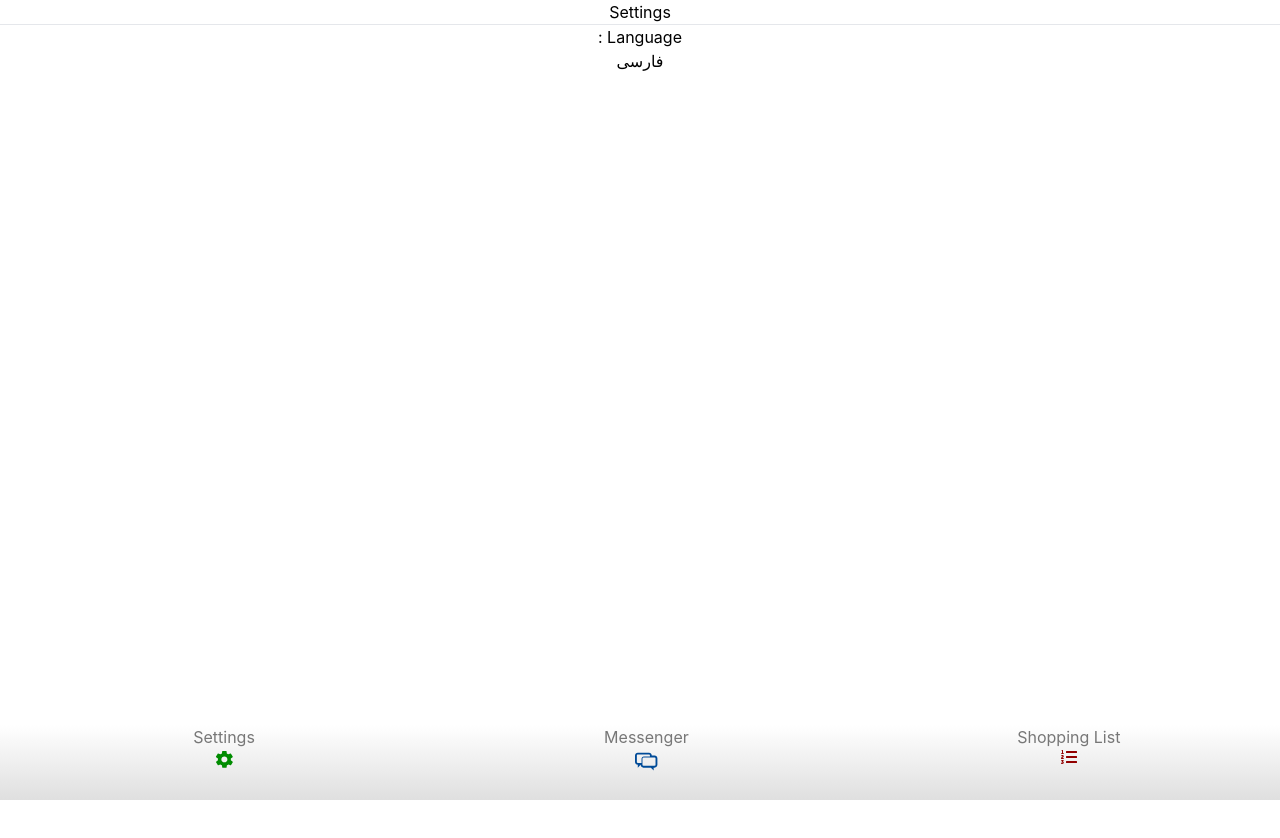
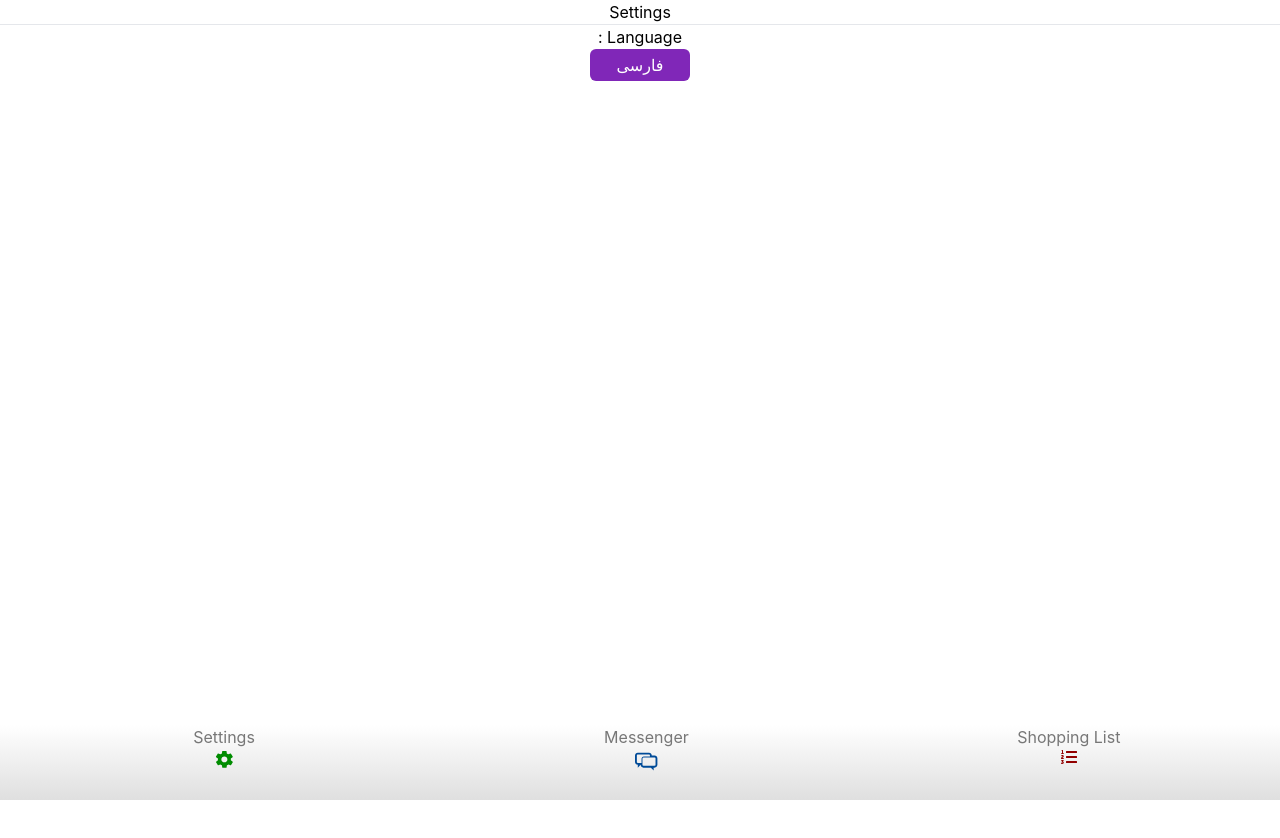
Before and after one commit to Em-IT/xanbilak, a React (Create React App) app in the folder xanbilak-fe/: page /settings in a window 1280 px wide. Shown: the top 838 px of the page. Built offline with nearby package versions, Linux system fonts and the light colour scheme; no server answers; what i18next-xhr-backend would draw is missing.

Commit message:
style: add style for language btn

```diff
--- a/xanbilak-fe/src/containers/Settings/Settings.tsx
+++ b/xanbilak-fe/src/containers/Settings/Settings.tsx
@@ -39,7 +39,11 @@ const Settings = (): JSX.Element => {
 
         <span>{ t("language") } :</span>
         <br />
-        <button onClick={changeLanguage}>
+        <button onClick={changeLanguage}
+          className="bg-my-violet text-white p-1 rounded-md min-w-100
+          hover:bg-my-violet-light hover:shadow-lg"
+          //focus:bg-my-violet-light focus:ring-4 ring-my-violet"
+        >
           {lang}
         </button>
       </div>
--- a/xanbilak-fe/tailwind.config.js
+++ b/xanbilak-fe/tailwind.config.js
@@ -17,7 +17,10 @@ module.exports = {
       },
       fontFamily: {
         'body': ['"Vazir"', '"Open Sans"'],
-       }
+      },
+      minWidth: {
+        '100': '100px',
+      }
     },
   },
   variants: {
```
